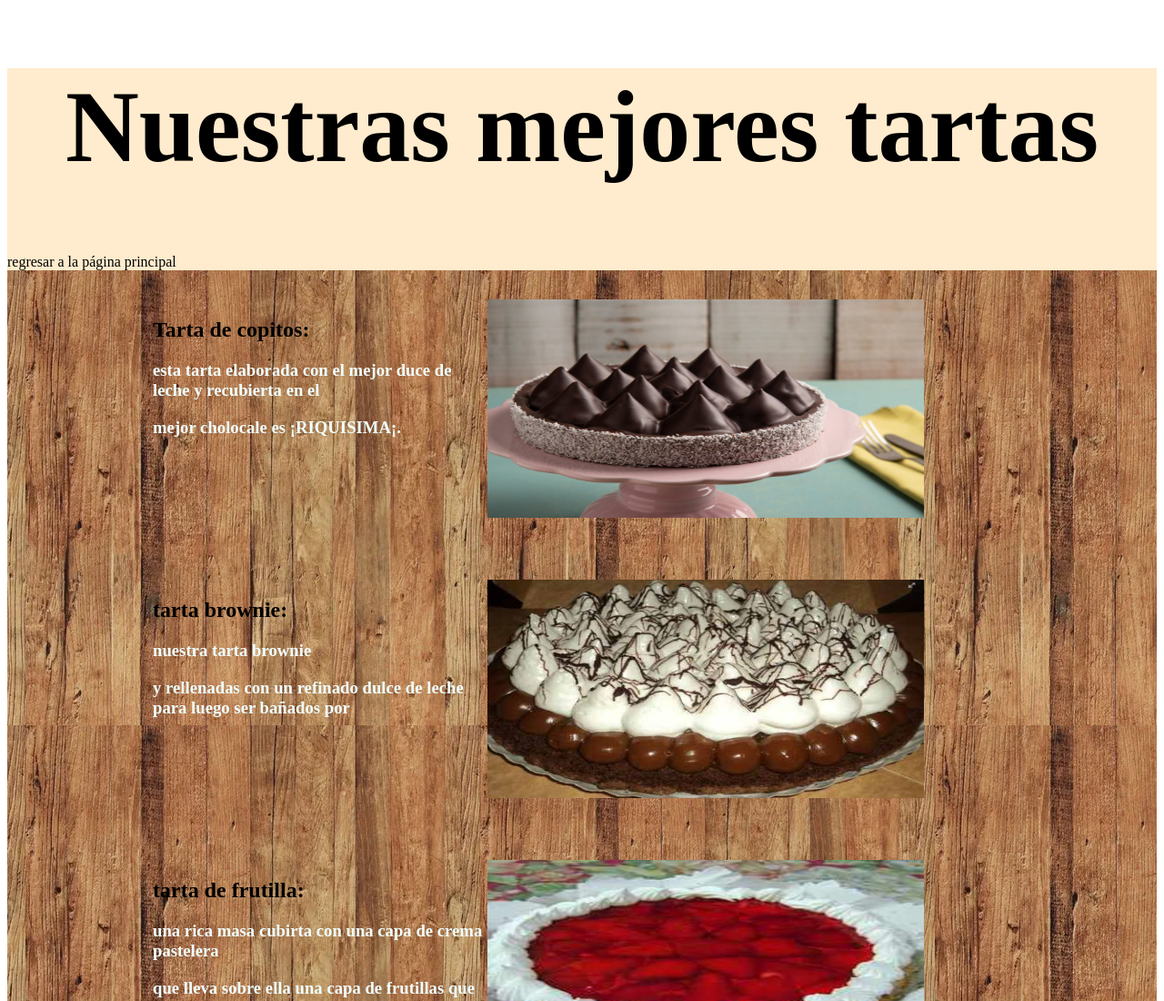
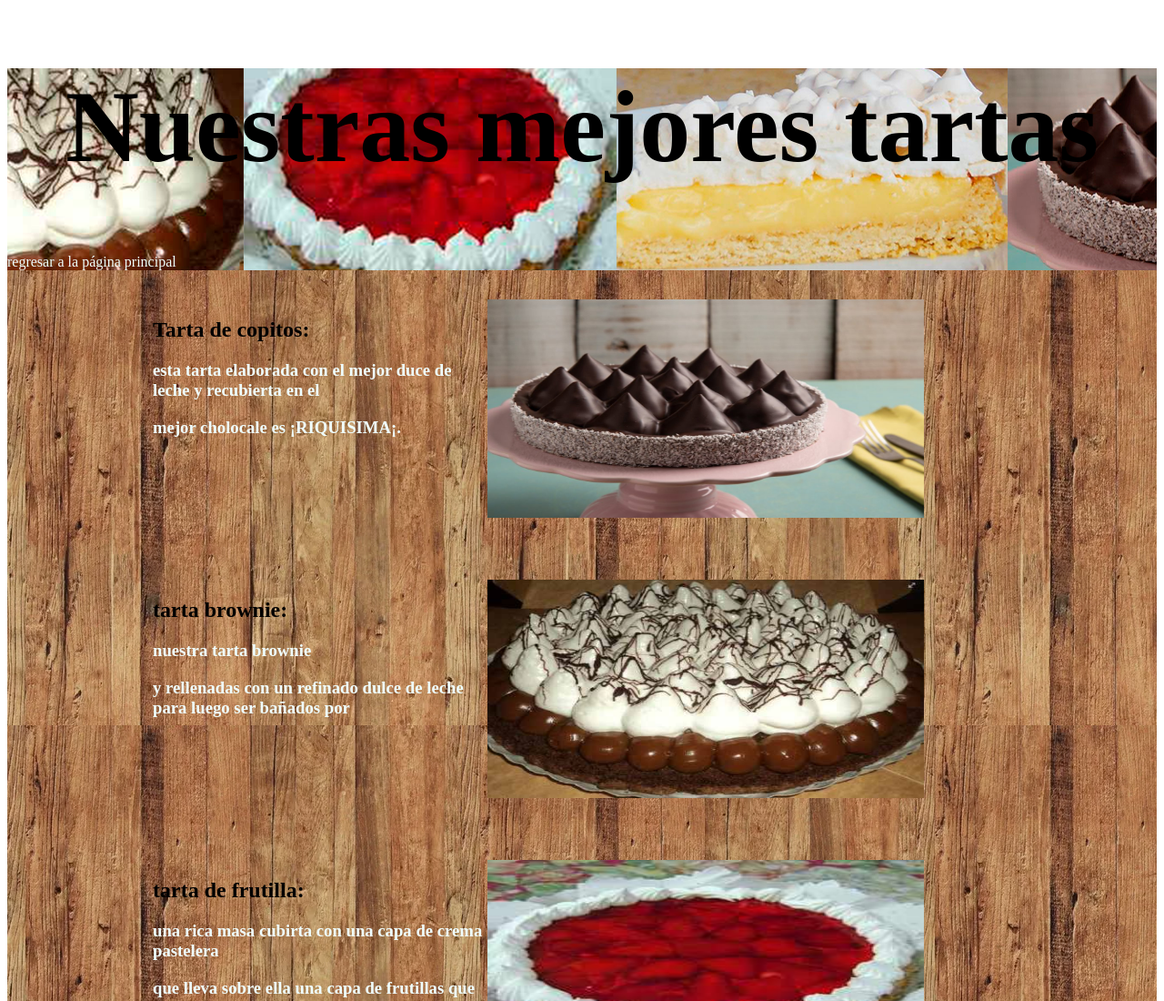
Before and after one commit to Nicomax0279/Tp-ppro, a plain HTML site: page menutartas.html in a window 1280 px wide. Shown: the top 1100 px of the page at 91% size. Drawn offline with Linux system fonts and the light colour scheme.

Commit message:
v1.1
fotos a head menus

```diff
--- a/menutartas.html
+++ b/menutartas.html
@@ -14,10 +14,10 @@
 
 </head>
 <body>
-<header id=head style="background-color: blanchedalmond;">
+<header id=head style="background-image: url('img/headtarta.png')">
 <h1>Nuestras mejores tartas
 </h1>
-<a href="index.html" class="button">regresar a la página principal</a>
+<a href="index.html" class="button" style="color:azure;">regresar a la página principal</a>
 </header>
 <main  style="background-image: url('img/madera.webp')">
 <div id="nuestras-delicias">
```
Also changed, not shown: menu.html (+2 -2 lines), img/headmenu.png (added), img/headtarta.png (added).
